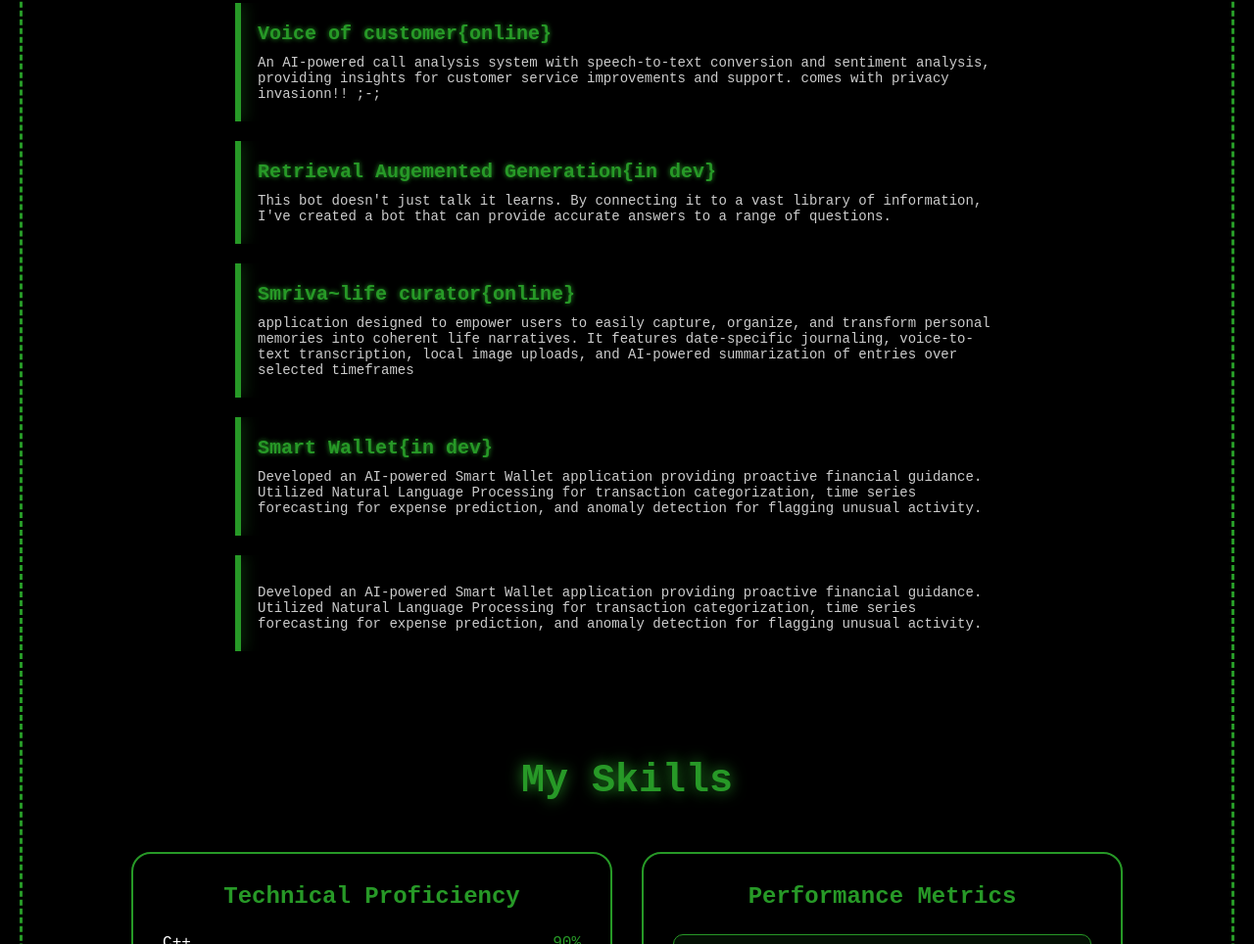
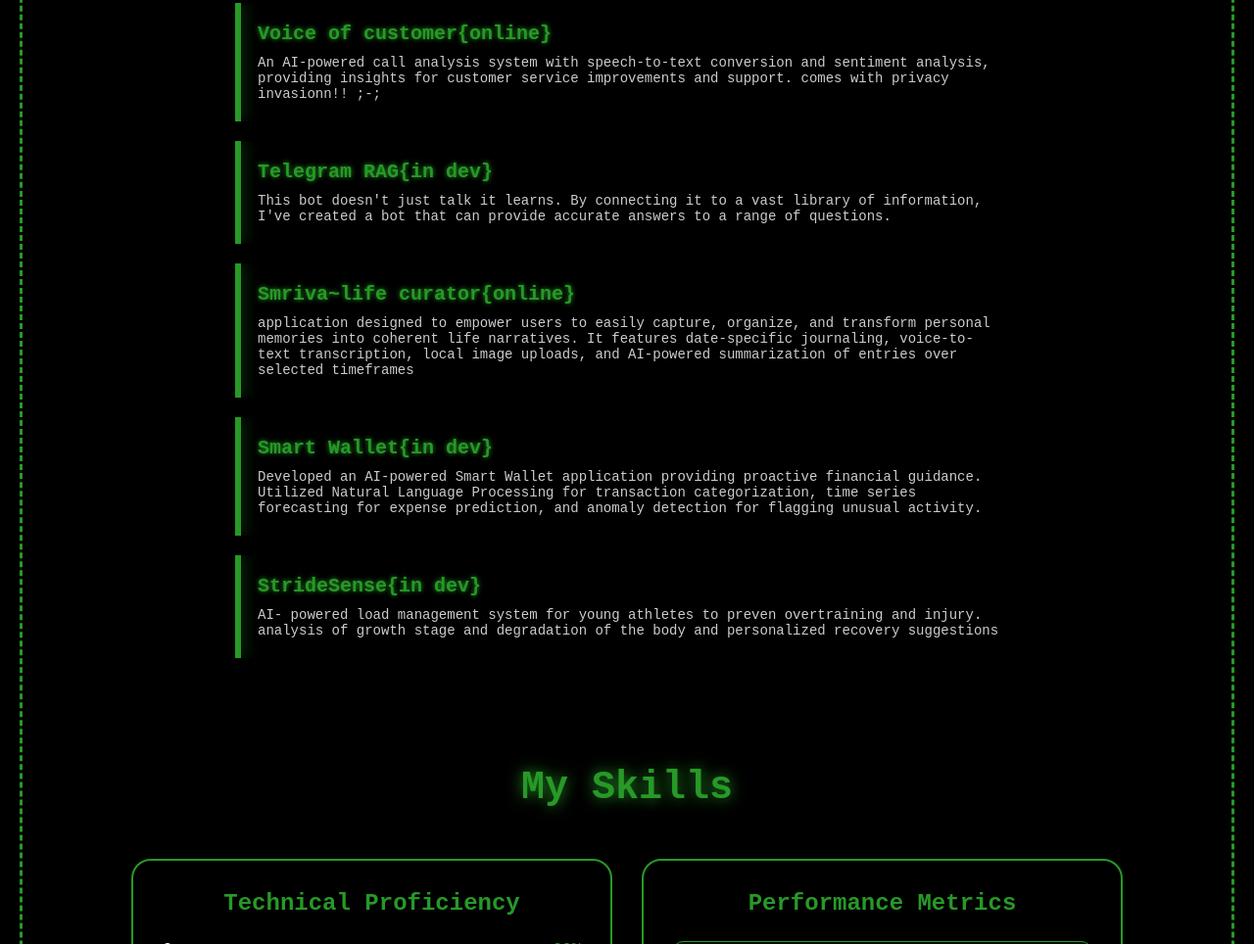
Before and after one commit to kamigoroshii/kamigoroshii.github.io, a plain HTML site: page index.html in a window 1280 px wide. Shown: the part 2041-3005 px from the top of the page at 98% size. Drawn offline with nearby package versions, Linux system fonts and the light colour scheme.

Commit message:
third commit

```diff
--- a/index.html
+++ b/index.html
@@ -95,7 +95,7 @@
             </a>
 
             <a href="#" class="project-item">
-                <h3>Retrieval Augemented Generation{in dev}</h3>
+                <h3>Telegram RAG{in dev}</h3>
                 <p>This bot doesn't just talk it learns. By connecting it to a vast library of information, I've created a bot that can provide accurate answers to a range of questions.</p>
             </a>
             <a href="https://github.com/kamigoroshii/smriva" class="project-item">
@@ -109,9 +109,11 @@
                      and anomaly detection for flagging unusual activity.</p>
             </a>
              <a href="#" class="project-item">
-                <h3></h3>
-                <p>Developed an AI-powered Smart Wallet application providing proactive financial guidance. Utilized Natural Language Processing for transaction categorization, time series forecasting for expense prediction,
-                     and anomaly detection for flagging unusual activity.</p>
+                <h3>StrideSense{in dev}</h3>
+                <p>AI- powered load management system for young athletes to preven overtraining and injury.
+                    analysis of growth stage and degradation of the body and
+                    personalized recovery suggestions
+                </p>
             </a>
         </div>
     </section>
```
